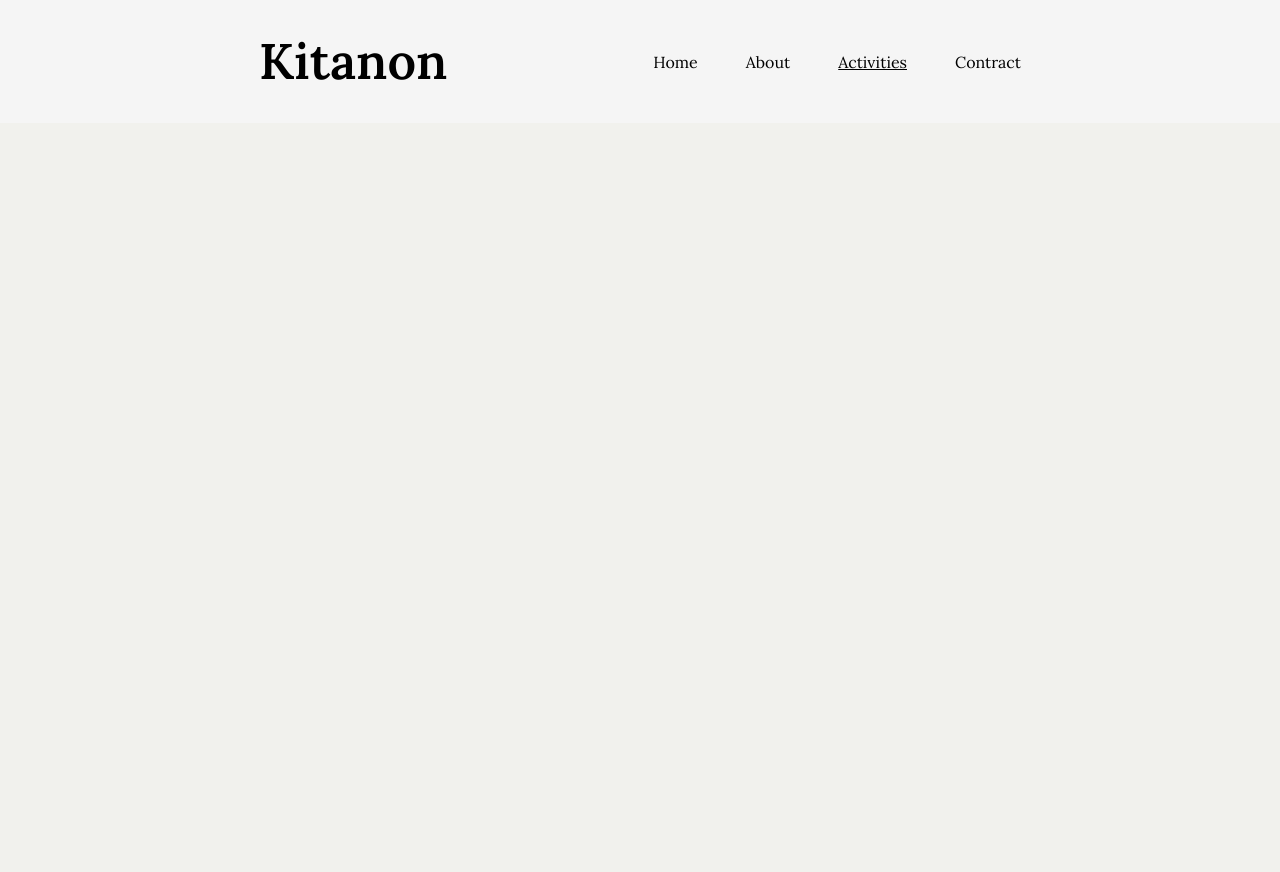
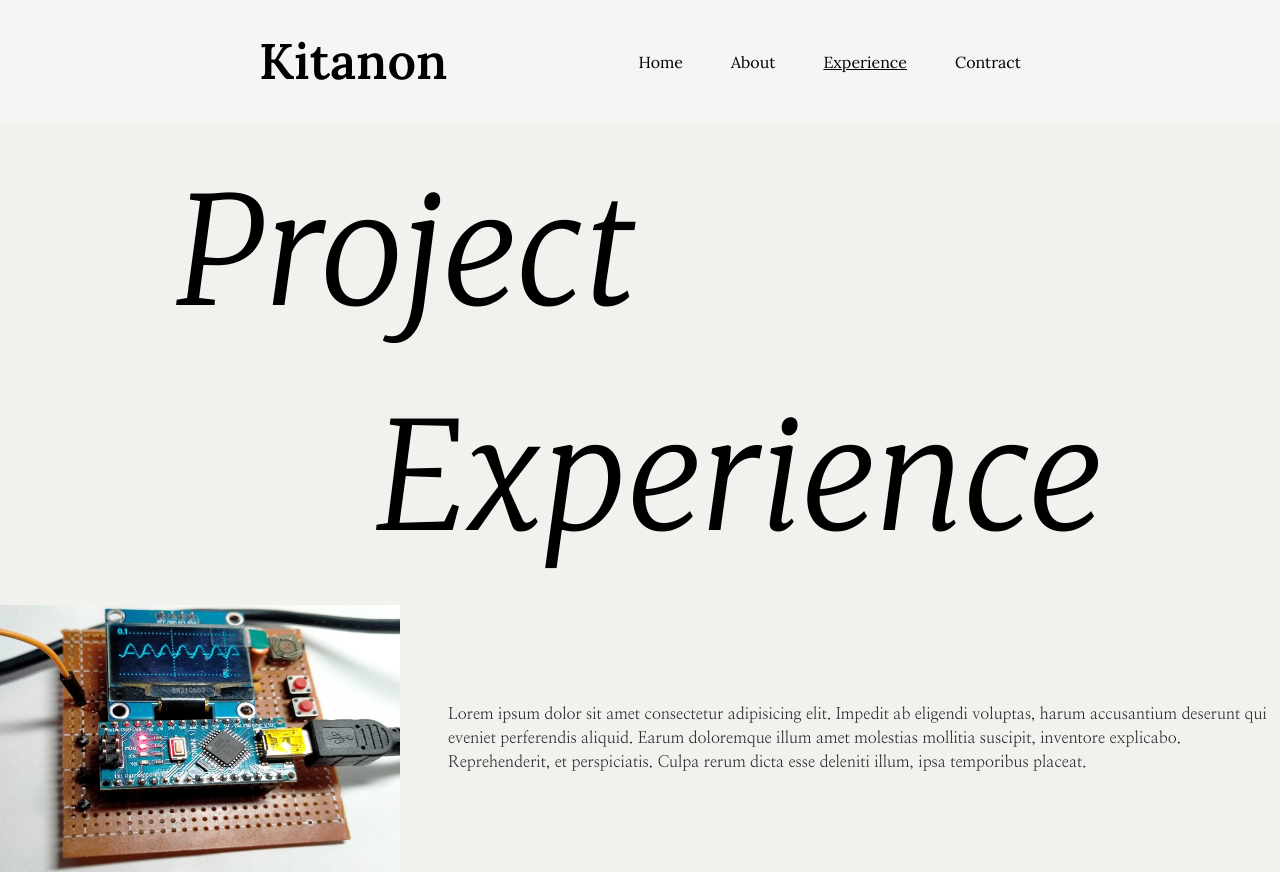
Before and after one commit to cpe-cmu-261207/lab-01-Kitanonsan, a plain HTML site: page activities.html in a window 1280 px wide. Before the commit the page ends 800 px from the top, so only its background shows below. Drawn offline with nearby package versions, Linux system fonts and the light colour scheme.

Commit message:
exp add title

```diff
--- a/activities.html
+++ b/activities.html
@@ -4,7 +4,7 @@
     <meta charset="UTF-8" />
     <meta http-equiv="X-UA-Compatible" content="IE=edge" />
     <meta name="viewport" content="width=device-width, initial-scale=1.0" />
-    <title>ACTIVITIES</title>
+    <title>EXPERIENCE</title>
     <link
       href="https://cdn.jsdelivr.net/npm/bootstrap@5.2.0-beta1/dist/css/bootstrap.min.css"
       rel="stylesheet"
@@ -26,6 +26,27 @@
     <link rel="preconnect" href="https://fonts.gstatic.com" crossorigin />
     <link
       href="https://fonts.googleapis.com/css2?family=Lora:wght@600&display=swap"
+      rel="stylesheet"
+    />
+
+    <link rel="preconnect" href="https://fonts.googleapis.com" />
+    <link rel="preconnect" href="https://fonts.gstatic.com" crossorigin />
+    <link
+      href="https://fonts.googleapis.com/css2?family=Raleway:ital,wght@1,200&display=swap"
+      rel="stylesheet"
+    />
+
+    <link rel="preconnect" href="https://fonts.googleapis.com" />
+    <link rel="preconnect" href="https://fonts.gstatic.com" crossorigin />
+    <link
+      href="https://fonts.googleapis.com/css2?family=Merriweather:ital,wght@1,300&display=swap"
+      rel="stylesheet"
+    />
+
+    <link rel="preconnect" href="https://fonts.googleapis.com" />
+    <link rel="preconnect" href="https://fonts.gstatic.com" crossorigin />
+    <link
+      href="https://fonts.googleapis.com/css2?family=Nanum+Myeongjo&display=swap"
       rel="stylesheet"
     />
   </head>
@@ -70,7 +91,7 @@
                   color: black;
                   text-decoration-line: underline;
                 "
-                >Activities</a
+                >Experience</a
               >
               <a
                 href="contract.html"
@@ -81,6 +102,43 @@
           </div>
         </div>
       </div>
+
+      <!-- Title -->
+      <div
+        class="d-flex mx-auto align-item-center vstack gap-0"
+        style="
+          max-width: 1000px;
+          font-family: 'Merriweather', serif;
+          color: black;
+        "
+      >
+        <span
+          style="
+            font-size: 150px;
+
+            margin-right: 100px;
+            margin-bottom: -00px;
+          "
+          >Project</span
+        >
+
+        <span style="font-size: 150px; margin-left: 200px">Experience</span>
+      </div>
+
+      <!-- Picture&text -->
+      <div
+        class="d-flex mx-auto align-items-center hstack gap-5"
+        style="max-width: 1300px"
+      >
+        <img src="image\project1.jpg" width="400px" height="auto" />
+        <div style="font-family: 'Nanum Myeongjo', serif">
+          Lorem ipsum dolor sit amet consectetur adipisicing elit. Impedit ab
+          eligendi voluptas, harum accusantium deserunt qui eveniet perferendis
+          aliquid. Earum doloremque illum amet molestias mollitia suscipit,
+          inventore explicabo. Reprehenderit, et perspiciatis. Culpa rerum dicta
+          esse deleniti illum, ipsa temporibus placeat.
+        </div>
+      </div>
     </div>
   </body>
 </html>
```
Also changed, not shown: about.html (+1 -1 lines), contract.html (+1 -1 lines), index.html (+1 -1 lines), image/project1.jpg (added).
